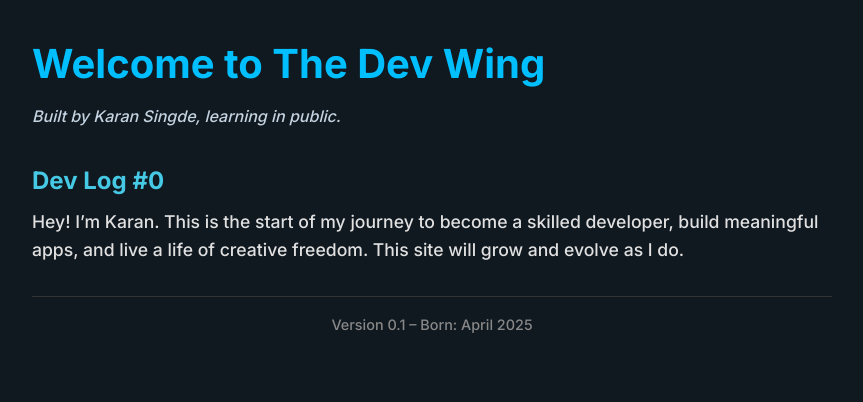
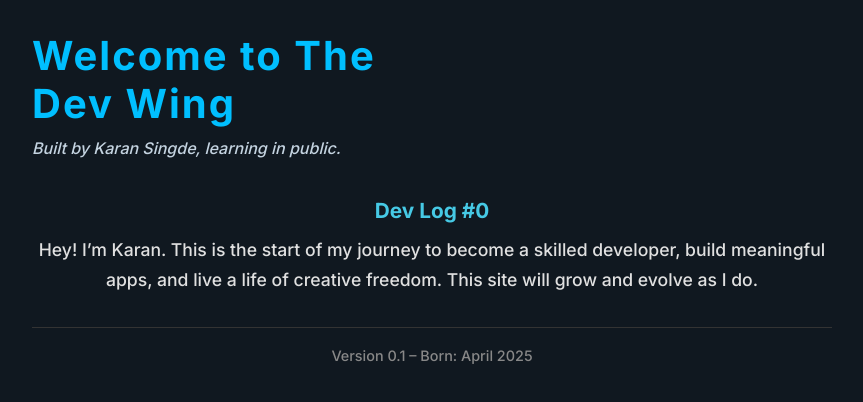
Before and after one commit to KSingde/dev-wing-karan, a plain HTML site: page index.html in a window 1280 px wide. Shown: the whole page, without its empty margins (208-1071 px from the left). Drawn offline with Linux system fonts and the light colour scheme.

Commit message:
Arranging the layout for titles

```diff
--- a/index.html
+++ b/index.html
@@ -8,7 +8,7 @@
 </head>
 <body>
   <header>
-    <h1>Welcome to The Dev Wing</h1>
+    <h1>Welcome to The<br><span class="highlight">Dev Wing</span></h1>
     <p class="tagline">Built by Karan Singde, learning in public.</p>
   </header>
 
--- a/style.css
+++ b/style.css
@@ -22,6 +22,8 @@ header, main, footer {
 
 header h1 {
   font-size: 2.5rem;
+  letter-spacing: 0.05em;
+  line-height: 1.2;
   color: #00bfff;
   margin-bottom: 0.5rem;
 }
@@ -32,15 +34,21 @@ header h1 {
   margin-bottom: 2rem;
 }
 
+.intro {
+    text-align: center;
+}
+
 .intro h2 {
   color: #46c9e5;
   margin-bottom: 0.5rem;
+  font-size: 1.3rem;
 }
 
 .intro p {
   margin-bottom: 2rem;
   font-size: 1.1rem;
   color: #e0e0e0;
+  line-height: 1.7;
 }
 
 footer {
```
